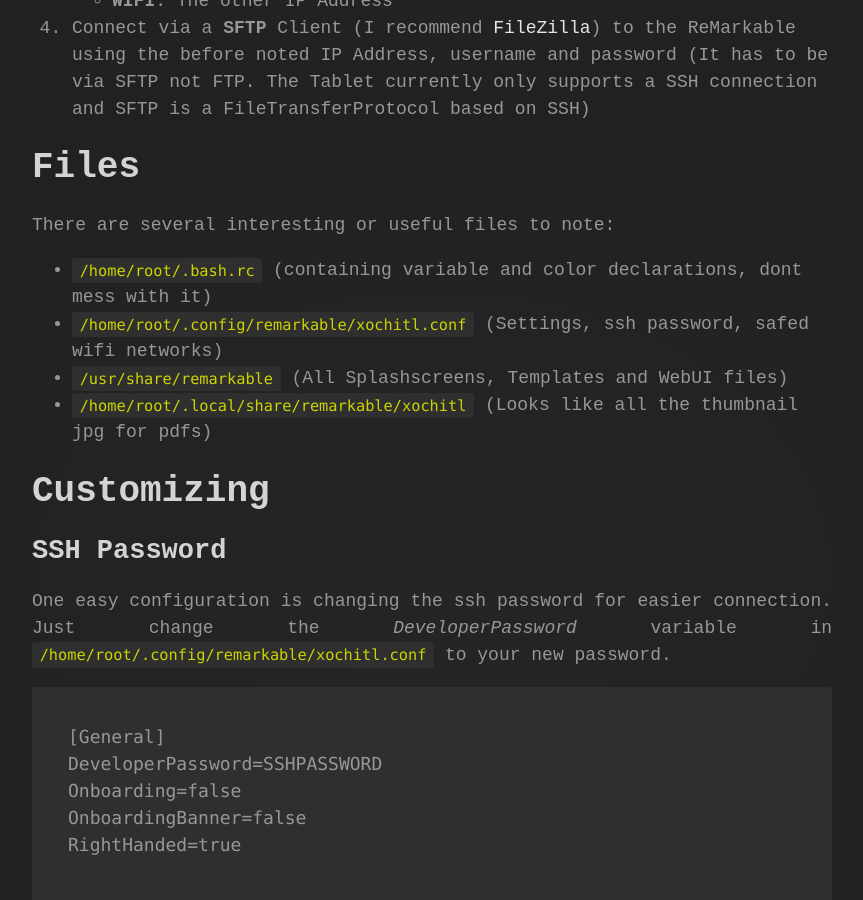
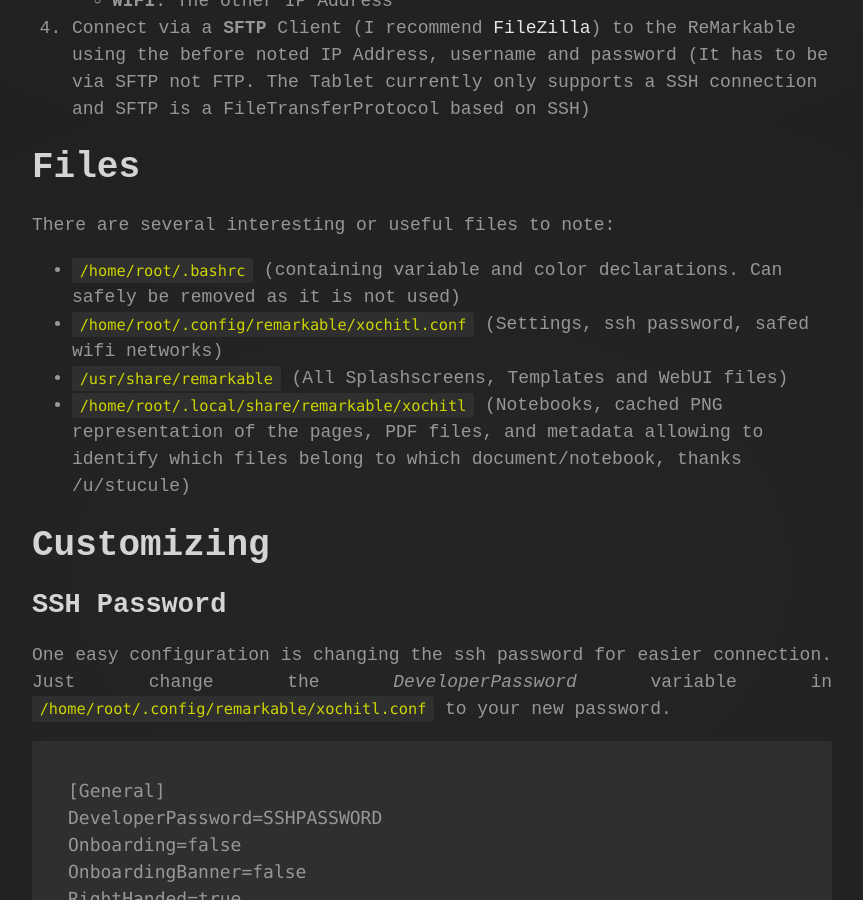
Before and after one commit to lucafluri/blog, a Jekyll site: the page built from _posts/2017-11-21-customizing-remarkableTablet.md, in a window 1280 px wide and 900 px high, scrolled down 780 px. Shown: the whole window, without its empty margins (208-1071 px from the left). Built offline with Jekyll 4.4.1, drawn with Linux system fonts in a browser that asks for light colours; comment, search, counter and statistics services are not loaded.

Commit message:
Update 2017-11-21-customizing-remarkableTablet.md

```diff
--- a/_posts/2017-11-21-customizing-remarkableTablet.md
+++ b/_posts/2017-11-21-customizing-remarkableTablet.md
@@ -17,10 +17,10 @@ published: true
 
 # Files
 There are several interesting or useful files to note:
-  - `/home/root/.bash.rc` (containing variable and color declarations, dont mess with it)
+  - `/home/root/.bashrc` (containing variable and color declarations. Can safely be removed as it is not used)
   - `/home/root/.config/remarkable/xochitl.conf` (Settings, ssh password, safed wifi networks)
   - `/usr/share/remarkable` (All Splashscreens, Templates and WebUI files)
-  - `/home/root/.local/share/remarkable/xochitl` (Looks like all the thumbnail jpg for pdfs)
+  - `/home/root/.local/share/remarkable/xochitl` (Notebooks, cached PNG representation of the pages, PDF files, and metadata allowing to identify which files belong to which document/notebook, thanks /u/stucule)
 
 
 # Customizing
```
